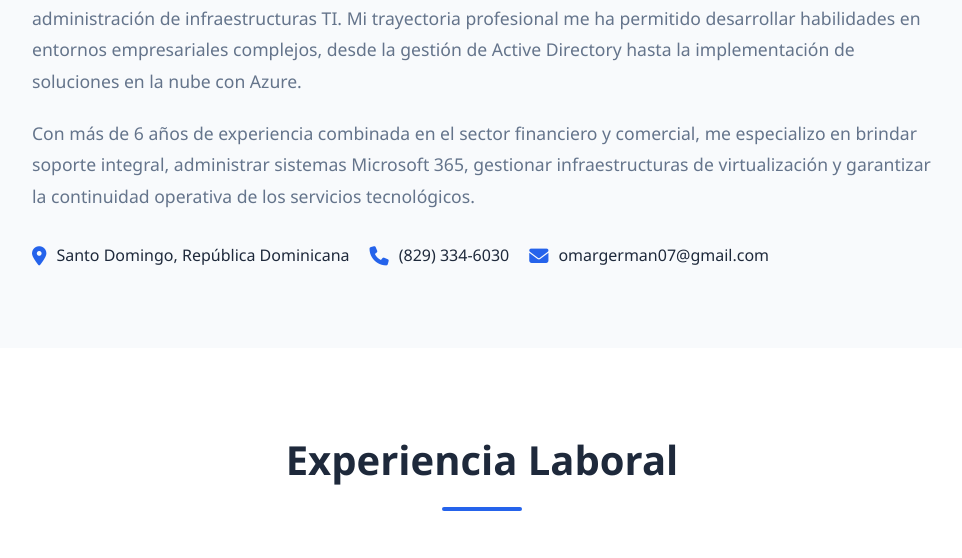
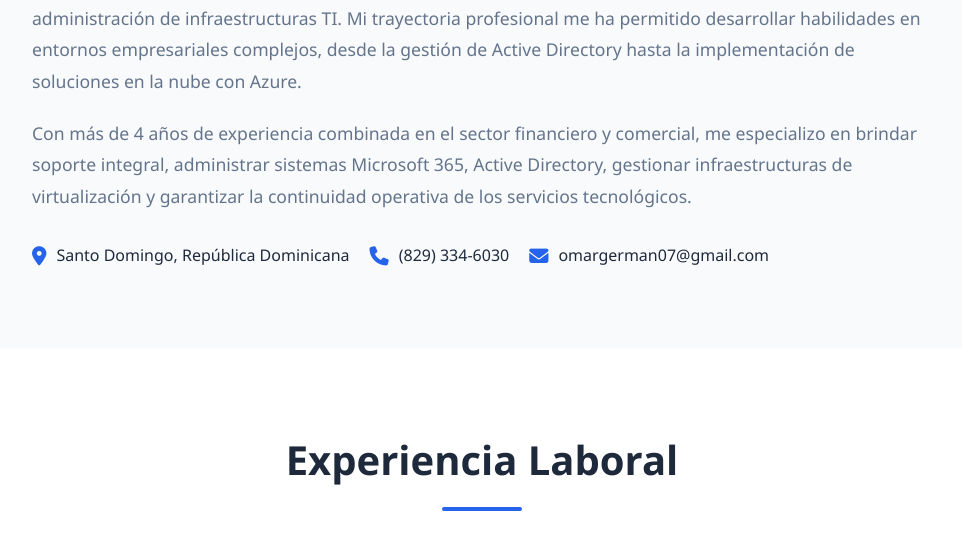
Before and after one commit to rgerman0/ramonogerman.github.io, a plain HTML site: page index.html in a window 1280 px wide. Shown: the part 1042-1600 px from the top of the page, without its empty margins (158-1120 px from the left). Drawn offline with nearby package versions, Linux system fonts and the light colour scheme.

Commit message:
Update index.html

```diff
--- a/index.html
+++ b/index.html
@@ -78,8 +78,8 @@
                         gestión de Active Directory hasta la implementación de soluciones en la nube con Azure.
                     </p>
                     <p>
-                        Con más de 6 años de experiencia combinada en el sector financiero y comercial, me
-                        especializo en brindar soporte integral, administrar sistemas Microsoft 365, gestionar
+                        Con más de 4 años de experiencia combinada en el sector financiero y comercial, me
+                        especializo en brindar soporte integral, administrar sistemas Microsoft 365, Active Directory, gestionar
                         infraestructuras de virtualización y garantizar la continuidad operativa de los servicios tecnológicos.
                     </p>
                     <div class="about-details">
```
